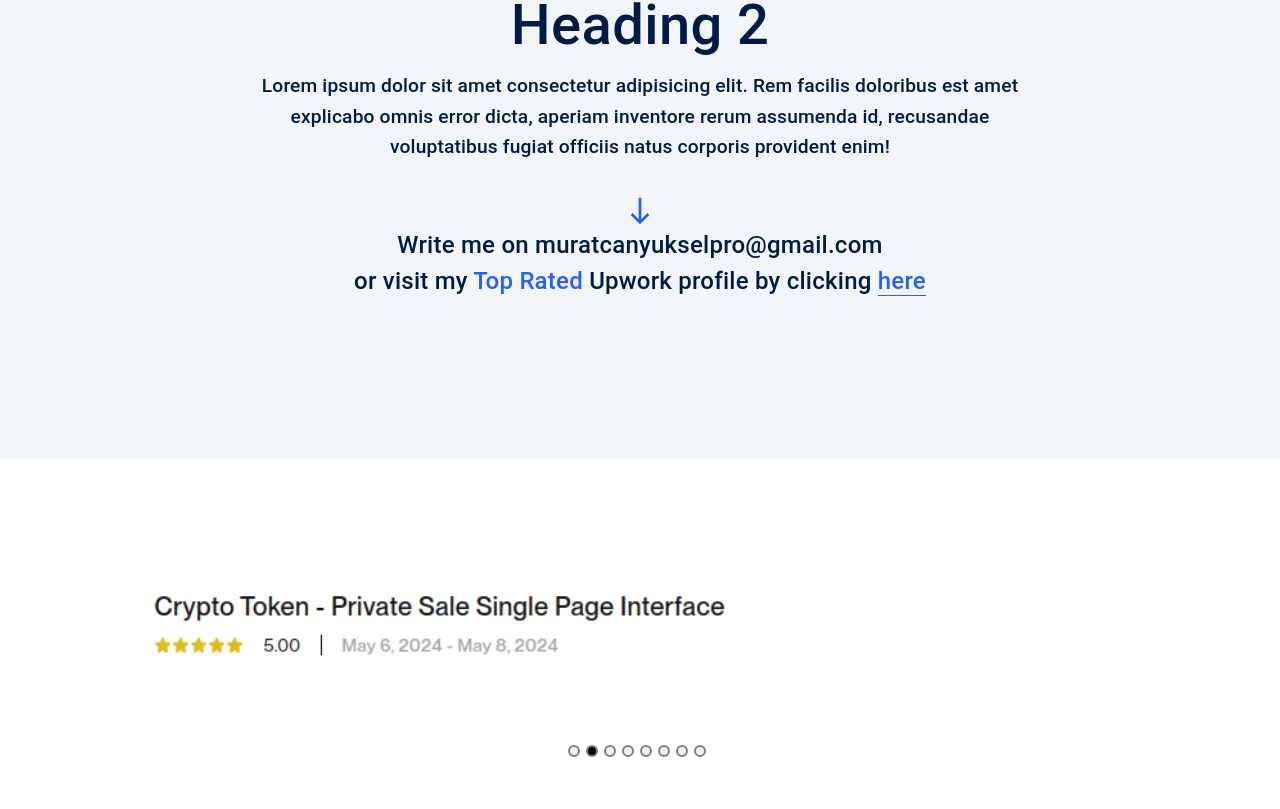
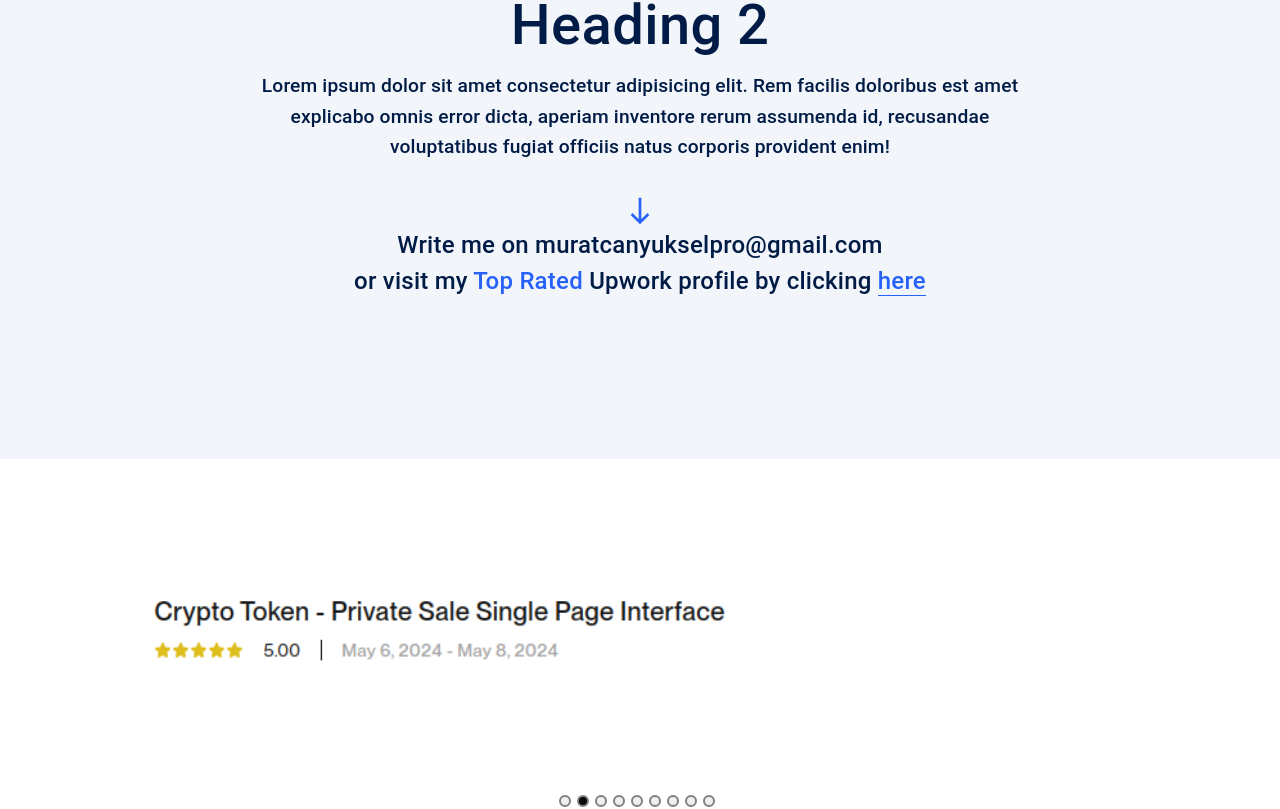
Before and after one commit to muratcan-yuksel/personal-website-2024, a React (Vite) app: page / in a window 1280 px wide. Shown: the part 413-1222 px from the top of the page. Before the commit the page ends 1172 px from the top, so only its background shows below. Built offline with nearby package versions, Linux system fonts and the light colour scheme.

Commit message:
fallback

```diff
--- a/src/components/Reviews.jsx
+++ b/src/components/Reviews.jsx
@@ -9,6 +9,7 @@ import review5 from "../assets/images/reviews/5.png";
 import review6 from "../assets/images/reviews/6.png";
 import review7 from "../assets/images/reviews/7.png";
 import review8 from "../assets/images/reviews/8.png";
+import review9 from "../assets/images/reviews/9.png";
 import bigReview from "../assets/images/reviews/bigone.png";
 import { Box } from "@mui/material";
 const Reviews = () => {
@@ -37,6 +38,9 @@ const Reviews = () => {
     {
       image: review8,
     },
+    {
+      image: review9,
+    },
   ];
 
   const renderReviews = () => {
@@ -46,7 +50,7 @@ const Reviews = () => {
           key={review.image}
           sx={{
             width: "100%",
-            height: "300px",
+            height: "350px",
           }}
         >
           {" "}
@@ -54,7 +58,6 @@ const Reviews = () => {
             style={{
               width: "100%",
               height: "100%",
-              margin: "20px 0",
               objectFit: "contain",
             }}
             src={review.image}
@@ -92,6 +95,7 @@ const Reviews = () => {
         height: "auto",
         marginTop: "10em",
         display: "flex",
+        flexDirection: "column",
         justifyContent: "center",
         alignItems: "center",
       }}
@@ -123,6 +127,9 @@ const Reviews = () => {
           {renderReviews()}
         </Carousel>
       </Box>
+      {/* <Box>
+        <img src={bigReview} style={{ width: "100%" }} />
+      </Box> */}
     </Box>
   );
 };
```
Also changed, not shown: src/assets/images/reviews/9.png (added).
